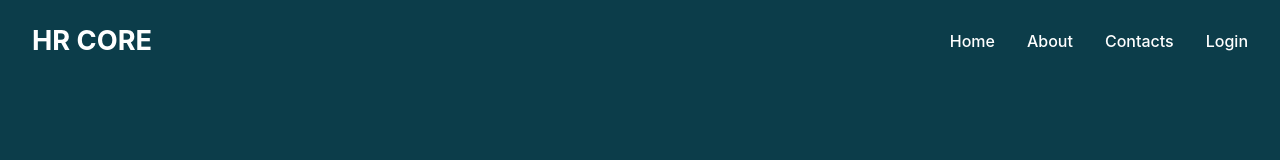
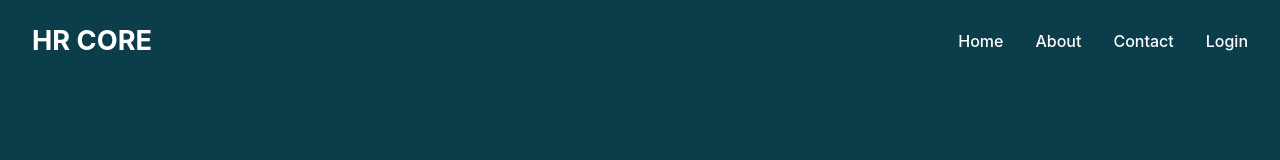
Before and after one commit to ZAsabiha/HR-CORE, a React (Create React App) app: page / in a window 1280 px wide. Shown: the top 160 px of the page. Built offline with nearby package versions, Linux system fonts and the light colour scheme; a web font is replaced by a local one.

Commit message:
Backend Modified

```diff
--- a/src/App.js
+++ b/src/App.js
@@ -1,9 +1,8 @@
 import React from 'react';
 import { BrowserRouter as Router, Routes, Route } from 'react-router-dom';
-import LandingPage from './LandingPage';
 import LoginForm from './LoginForm';
 import SignUpForm from './SignUpForm';
-
+import LandingPage from './LandingPage';
 
 function App() {
   return (
--- a/src/LandingPage.jsx
+++ b/src/LandingPage.jsx
@@ -1,4 +1,5 @@
 import React from 'react';
+import { Link } from 'react-router-dom';
 import { PieChart, User, Folder, Settings, Mail } from 'lucide-react';
 
 const LandingPage = () => {
@@ -44,7 +45,6 @@ const LandingPage = () => {
     },
     headingText: {
       fontSize: '3.5rem',
-      fontFamily: '"Inter", system-ui, -apple-system, sans-serif',
       fontWeight: '700',
       lineHeight: '1.2',
     },
@@ -55,7 +55,6 @@ const LandingPage = () => {
       borderTop: '1px solid rgba(255,255,255,0.2)',
       fontWeight: '400',
     },
-    // HR Core Diagram Styles
     diagramContainer: {
       width: '350px',
       height: '350px',
@@ -112,6 +111,8 @@ const LandingPage = () => {
       justifyContent: 'center',
       border: '3px solid #2c5f5f',
       position: 'absolute',
+      cursor: 'pointer',
+      transition: 'transform 0.2s ease',
     },
     connectionLine: {
       position: 'absolute',
@@ -121,9 +122,8 @@ const LandingPage = () => {
     }
   };
 
-  // Function to get icon positions around the circle
   const getIconPosition = (index, total, radius = 125) => {
-    const angle = (index * 360 / total) - 90; // Start from top
+    const angle = (index * 360 / total) - 90;
     const radian = (angle * Math.PI) / 180;
     const x = Math.cos(radian) * radius;
     const y = Math.sin(radian) * radius;
@@ -135,7 +135,6 @@ const LandingPage = () => {
     };
   };
 
-  // Function to get connection line styles
   const getConnectionLineStyle = (index, total) => {
     const angle = (index * 360 / total) - 90;
     return {
@@ -149,7 +148,7 @@ const LandingPage = () => {
 
   const icons = [
     { component: PieChart, color: '#87ceeb', bgColor: '#4a90e2' },
-    { component: User, color: '#ffb6c1', bgColor: '#e74c3c' },
+    { component: User, color: '#ffb6c1', bgColor: '#e74c3c', route: '/login' },
     { component: Folder, color: '#ffd700', bgColor: '#f39c12' },
     { component: Settings, color: '#ffd700', bgColor: '#f39c12' },
     { component: Mail, color: '#87ceeb', bgColor: '#4a90e2' }
@@ -157,6 +156,7 @@ const LandingPage = () => {
 
   const handleLinkHover = (e, isHover) => {
     e.target.style.color = isHover ? '#ffd700' : 'white';
+    e.target.style.textDecoration = isHover ? 'underline' : 'none';
   };
 
   return (
@@ -165,34 +165,10 @@ const LandingPage = () => {
       <nav style={styles.nav}>
         <div style={styles.navLeft}>HR CORE</div>
         <div style={styles.navRight}>
-          <span
-            style={styles.link}
-            onMouseEnter={(e) => handleLinkHover(e, true)}
-            onMouseLeave={(e) => handleLinkHover(e, false)}
-          >
-            Home
-          </span>
-          <span
-            style={styles.link}
-            onMouseEnter={(e) => handleLinkHover(e, true)}
-            onMouseLeave={(e) => handleLinkHover(e, false)}
-          >
-            About
-          </span>
-          <span
-            style={styles.link}
-            onMouseEnter={(e) => handleLinkHover(e, true)}
-            onMouseLeave={(e) => handleLinkHover(e, false)}
-          >
-            Contacts
-          </span>
-          <span
-            style={styles.link}
-            onMouseEnter={(e) => handleLinkHover(e, true)}
-            onMouseLeave={(e) => handleLinkHover(e, false)}
-          >
-            Login
-          </span>
+          <Link to="/" style={styles.link} onMouseEnter={(e) => handleLinkHover(e, true)} onMouseLeave={(e) => handleLinkHover(e, false)}>Home</Link>
+          <Link to="/about" style={styles.link} onMouseEnter={(e) => handleLinkHover(e, true)} onMouseLeave={(e) => handleLinkHover(e, false)}>About</Link>
+          <Link to="/contact" style={styles.link} onMouseEnter={(e) => handleLinkHover(e, true)} onMouseLeave={(e) => handleLinkHover(e, false)}>Contact</Link>
+          <Link to="/login" style={styles.link} onMouseEnter={(e) => handleLinkHover(e, true)} onMouseLeave={(e) => handleLinkHover(e, false)}>Login</Link>
         </div>
       </nav>
 
@@ -205,12 +181,10 @@ const LandingPage = () => {
 
         {/* HR Core Diagram */}
         <div style={styles.diagramContainer}>
-          {/* Connection lines */}
           {icons.map((_, index) => (
             <div key={`line-${index}`} style={getConnectionLineStyle(index, icons.length)} />
           ))}
 
-          {/* Outer circle guide (invisible) */}
           <div style={{
             position: 'absolute',
             width: '280px',
@@ -222,37 +196,37 @@ const LandingPage = () => {
             transform: 'translate(-50%, -50%)'
           }} />
 
-          {/* Central business person */}
           <div style={styles.centralPerson}>
-            <div style={{
-              display: 'flex',
-              flexDirection: 'column',
-              alignItems: 'center',
-              justifyContent: 'center'
-            }}>
-              <div style={styles.personIcon}>
-                {/* Person head */}
-              </div>
+            <div style={{ display: 'flex', flexDirection: 'column', alignItems: 'center', justifyContent: 'center' }}>
+              <div style={styles.personIcon}></div>
               <div style={styles.personBody}>
                 <div style={styles.personTie} />
               </div>
             </div>
           </div>
 
-          {/* Surrounding icons */}
           {icons.map((iconData, index) => {
             const IconComponent = iconData.component;
-            return (
+            const iconPosition = getIconPosition(index, icons.length);
+            const iconContent = (
               <div
                 key={index}
                 style={{
                   ...styles.iconCircle,
-                  ...getIconPosition(index, icons.length),
+                  ...iconPosition,
                   backgroundColor: iconData.bgColor
                 }}
               >
                 <IconComponent size={28} color="white" />
               </div>
+            );
+
+            return iconData.route ? (
+              <Link key={index} to={iconData.route} style={{ textDecoration: 'none' }}>
+                {iconContent}
+              </Link>
+            ) : (
+              iconContent
             );
           })}
         </div>
--- a/src/LoginForm.jsx
+++ b/src/LoginForm.jsx
@@ -37,7 +37,6 @@ const LoginForm = () => {
       }
     } catch (err) {
       setError('Network error. Please check your connection.');
-      console.error('Login error:', err);
     } finally {
       setIsLoading(false);
     }
@@ -48,9 +47,7 @@ const LoginForm = () => {
   };
 
   const handleKeyPress = (e) => {
-    if (e.key === 'Enter') {
-      handleSubmit();
-    }
+    if (e.key === 'Enter') handleSubmit();
   };
 
   const styles = {
@@ -130,6 +127,7 @@ const LoginForm = () => {
       borderBottom: '2px solid #d1d5db',
       backgroundColor: 'transparent',
       outline: 'none',
+      transition: 'border-color 0.2s ease',
       fontSize: '1rem',
       color: '#111827',
       boxSizing: 'border-box'
@@ -188,12 +186,8 @@ const LoginForm = () => {
                 onChange={handleInputChange}
                 onKeyPress={handleKeyPress}
                 style={styles.input}
-                onFocus={(e) => {
-                  e.target.style.borderBottomColor = '#0C3D4A';
-                }}
-                onBlur={(e) => {
-                  e.target.style.borderBottomColor = '#d1d5db';
-                }}
+                onFocus={(e) => { e.target.style.borderBottomColor = '#0C3D4A'; }}
+                onBlur={(e) => { e.target.style.borderBottomColor = '#d1d5db'; }}
               />
             </div>
           </div>
@@ -209,12 +203,8 @@ const LoginForm = () => {
                 onChange={handleInputChange}
                 onKeyPress={handleKeyPress}
                 style={styles.input}
-                onFocus={(e) => {
-                  e.target.style.borderBottomColor = '#0C3D4A';
-                }}
-                onBlur={(e) => {
-                  e.target.style.borderBottomColor = '#d1d5db';
-                }}
+                onFocus={(e) => { e.target.style.borderBottomColor = '#0C3D4A'; }}
+                onBlur={(e) => { e.target.style.borderBottomColor = '#d1d5db'; }}
               />
             </div>
           </div>
```
Also changed, not shown: package.json (+4 -4 lines), src/axiosConfig.js (added, +8 -0 lines), 2 other files (tests, documents, lock files or other folders).
